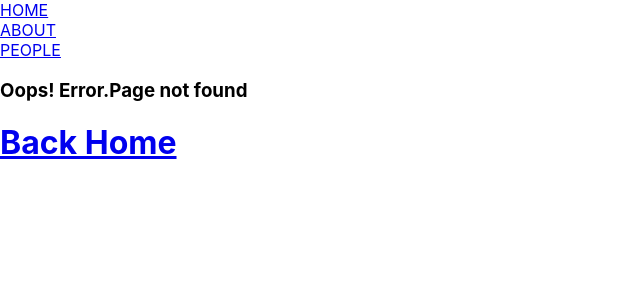
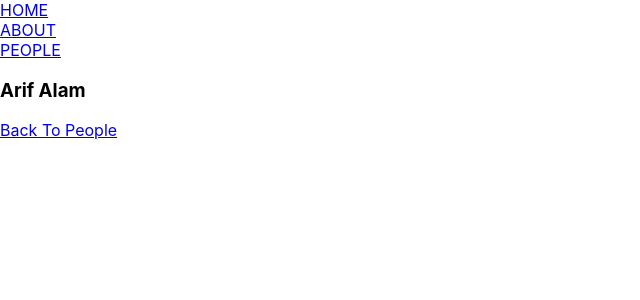
Before and after one commit to ARIF683/React-Practice, a React (Create React App) app in the folder app/: page /person/1 in a window 1280 px wide. Before the commit this address had no page. Shown: the top 300 px of the page, without its empty margins (0-640 px from the left). Built offline with nearby package versions, Linux system fonts and the light colour scheme.

Commit message:
react-router-useParams

```diff
--- /dev/null
+++ b/app/src/Tutorial/Router/Data.js
@@ -0,0 +1,9 @@
+import React from "react";
+
+const Data = [
+    { id : 1, name : "Arif Alam"},
+    {
+        id : 2, name : "Shahazim Alam"
+    }
+]
+export default Data;
--- a/app/src/Tutorial/Router/People.js
+++ b/app/src/Tutorial/Router/People.js
@@ -1,9 +1,25 @@
 import react from "react";
-
+import Data from "./Data";
+import {useState} from "react";
+import {Link } from "react-router-dom";
 
 const People = () => {
+    const [text, setText] = useState(Data)
     return (
+        <>
         <h4>People  Page </h4>
+        {text.map((person) => {
+            const {id, name} = person;
+            return (
+                <>
+                <h4>{person.name}</h4>
+                <Link to ={`/person/${person.id}`} >
+                    Learn More
+                </Link>
+                </>
+            )
+        })}
+        </>
     )
 }
 export default People;
--- /dev/null
+++ b/app/src/Tutorial/Router/Person.js
@@ -0,0 +1,23 @@
+import React from "react";
+import { Link, useParams } from "react-router-dom";
+import Data  from "./Data";
+import {useState, useEffect} from "react";
+
+const Person = () => {
+    const [name, setName] = useState('default name');
+    const { id } = useParams();
+
+    useEffect(() => {
+        const newPerson = Data.find((person) => person.id === parseInt(id));
+        setName(newPerson.name);
+    }, []);
+    return (
+        <>
+            <h3>{name}</h3>
+            <Link to = "/people" >
+                Back To People
+            </Link>
+        </>
+    )
+}
+export default Person;
--- a/app/src/Tutorial/Router/ReactRouter.js
+++ b/app/src/Tutorial/Router/ReactRouter.js
@@ -7,6 +7,7 @@ import About from "./About";
 import People from "./People";
 import Error from "./Error";
 import Navbar from "./Navbar";
+import Person from "./Person";
 const ReactRouter = () => {
     return (
         <BrowserRouter>
@@ -18,6 +19,7 @@ const ReactRouter = () => {
                 <Route  path="/about" element={<About />} />
                 <Route path="/people" element={<People />} />
                 <Route path = "*" element = { <Error />} />
+               <Route path = "/person/:id" element = {<Person />} />
             </Routes>
         </BrowserRouter>
 
```
